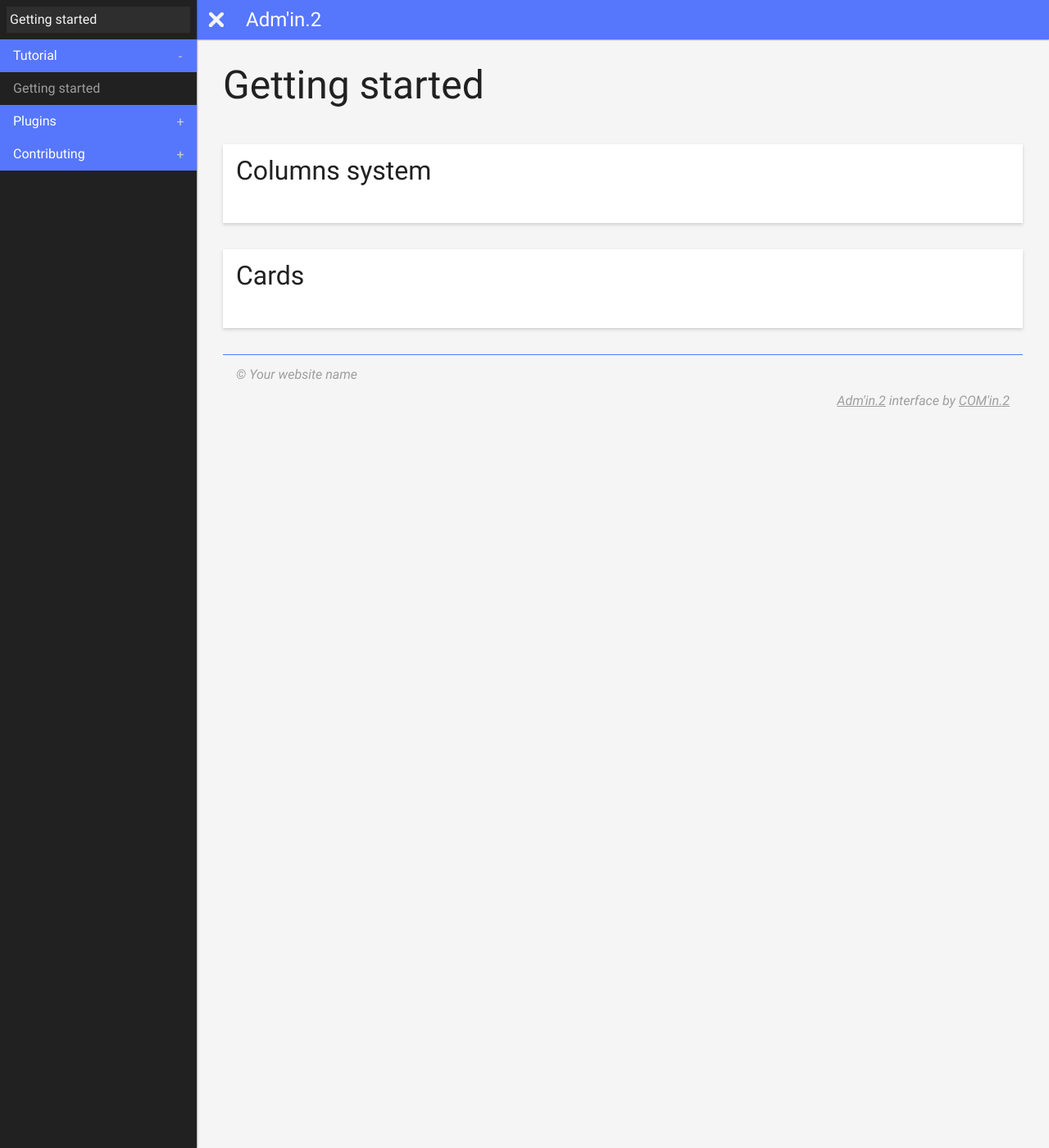
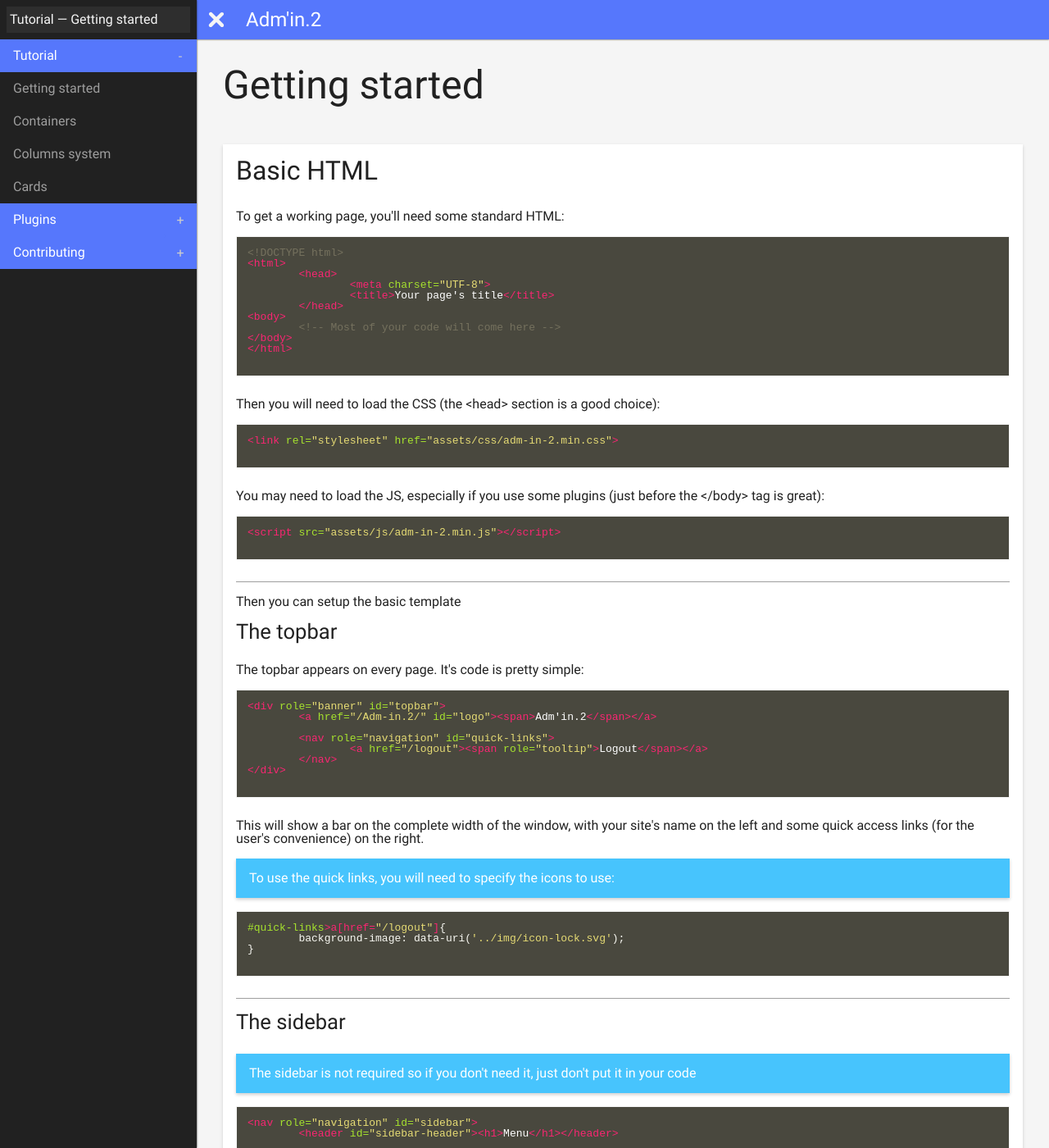
Before and after one commit to comin2/Adm-in.2, a Jekyll site: the page built from tutorial/index.html, in a window 1280 px wide and 1400 px high. Shown: the whole window at 82% size. Built offline with Jekyll 4.4.1, drawn with Linux system fonts in a browser that asks for light colours; some of the changed text lies outside the part shown.

Commit message:
First real pages

```diff
--- a/_includes/sidebar.html
+++ b/_includes/sidebar.html
@@ -13,7 +13,10 @@
 				<h2 class="menu-title"><a href="{{ site.baseurl }}/tutorial/">Tutorial</a></h2>
 				<ul role="menu" class="menu-content"{% unless page.url contains '/tutorial/' or page.url == '/index.html' %} hidden="true" aria-hidden="true"{% endunless %}>
 					<li role="menuitem" class="submenu">
-						<a href="{{ site.baseurl }}/tutorial/">Getting started</a>
+						<a href="{{ site.baseurl }}/tutorial/index.html">Getting started</a>
+						<a href="{{ site.baseurl }}/tutorial/containers.html">Containers</a>
+						<a href="{{ site.baseurl }}/tutorial/columns-system.html">Columns system</a>
+						<a href="{{ site.baseurl }}/tutorial/cards.html">Cards</a>
 					</li>
 				</ul>
 			</li>
--- a/_layouts/default.html
+++ b/_layouts/default.html
@@ -4,8 +4,9 @@
 	<meta charset="UTF-8">
 	<title>{{ site.name }}{% if page.title %} — {{ page.title }}{% endif %}</title>
 
-	<meta name="viewport" content="initial-scale=1, user-scalable=no" />
-	<link rel="stylesheet" media="screen" href="{{ site.baseurl }}/adm-in-2.min.css" />
+	<meta name="viewport" content="initial-scale=1, user-scalable=no">
+	<link rel="stylesheet" media="screen" href="{{ site.baseurl }}/assets/css/adm-in-2.min.css">
+	<link rel="stylesheet" media="screen" href="{{ site.baseurl }}/assets/css/pygments.css" async defer>
 </head>
 <body>
 	{% include topbar.html %}
@@ -14,7 +15,7 @@
 		{{ content }}
 		{% include footer.html %}
 	</main>
-	<script src="{{ site.baseurl }}/adm-in-2.min.js"></script>
+	<script src="{{ site.baseurl }}/assets/js/adm-in-2.min.js"></script>
 	<script async defer id="github-bjs" src="https://buttons.github.io/buttons.js"></script>
 </body>
 </html>
--- /dev/null
+++ b/assets/css/pygments.css
@@ -0,0 +1,59 @@
+.highlight>pre { background-color: #49483e; color: #fff; }
+.highlight .c { color: #75715e }
+.highlight .err { color: #960050; background-color: #1e0010 }
+.highlight .k { color: #66d9ef }
+.highlight .l { color: #ae81ff }
+.highlight .n { color: #f8f8f2 }
+.highlight .o { color: #f92672 }
+.highlight .p { color: #f8f8f2 }
+.highlight .cm { color: #75715e }
+.highlight .cp { color: #75715e }
+.highlight .c1 { color: #75715e }
+.highlight .cs { color: #75715e }
+.highlight .ge { font-style: italic }
+.highlight .gs { font-weight: bold }
+.highlight .kc { color: #66d9ef }
+.highlight .kd { color: #66d9ef }
+.highlight .kn { color: #f92672 }
+.highlight .kp { color: #66d9ef }
+.highlight .kr { color: #66d9ef }
+.highlight .kt { color: #66d9ef }
+.highlight .ld { color: #e6db74 }
+.highlight .m { color: #ae81ff }
+.highlight .s { color: #e6db74 }
+.highlight .na { color: #a6e22e }
+.highlight .nb { color: #f8f8f2 }
+.highlight .nc { color: #a6e22e }
+.highlight .no { color: #66d9ef }
+.highlight .nd { color: #a6e22e }
+.highlight .ni { color: #f8f8f2 }
+.highlight .ne { color: #a6e22e }
+.highlight .nf { color: #a6e22e }
+.highlight .nl { color: #f8f8f2 }
+.highlight .nn { color: #f8f8f2 }
+.highlight .nx { color: #a6e22e }
+.highlight .py { color: #f8f8f2 }
+.highlight .nt { color: #f92672 }
+.highlight .nv { color: #f8f8f2 }
+.highlight .ow { color: #f92672 }
+.highlight .w { color: #f8f8f2 }
+.highlight .mf { color: #ae81ff }
+.highlight .mh { color: #ae81ff }
+.highlight .mi { color: #ae81ff }
+.highlight .mo { color: #ae81ff }
+.highlight .sb { color: #e6db74 }
+.highlight .sc { color: #e6db74 }
+.highlight .sd { color: #e6db74 }
+.highlight .s2 { color: #e6db74 }
+.highlight .se { color: #ae81ff }
+.highlight .sh { color: #e6db74 }
+.highlight .si { color: #e6db74 }
+.highlight .sx { color: #e6db74 }
+.highlight .sr { color: #e6db74 }
+.highlight .s1 { color: #e6db74 }
+.highlight .ss { color: #e6db74 }
+.highlight .bp { color: #f8f8f2 }
+.highlight .vc { color: #f8f8f2 }
+.highlight .vg { color: #f8f8f2 }
+.highlight .vi { color: #f8f8f2 }
+.highlight .il { color: #ae81ff }
--- a/tutorial/index.html
+++ b/tutorial/index.html
@@ -1,24 +1,125 @@
 ---
 layout: default
-title: Getting started
+title: Tutorial — Getting started
 ---
 <h1>Getting started</h1>
 
 <div class="container">
 	<article class="card">
 		<header class="card-header">
-			<h2>Columns system</h2>
+			<h2>Basic HTML</h2>
 		</header>
 		<div class="card-content">
+			<p>To get a working page, you'll need some standard HTML:</p>
 
-		</div>
-	</article>
-	<article class="card">
-		<header class="card-header">
-			<h2>Cards</h2>
-		</header>
-		<div class="card-content">
+			{% highlight html %}
+<!DOCTYPE html>
+<html>
+	<head>
+		<meta charset="UTF-8">
+		<title>Your page's title</title>
+	</head>
+<body>
+	<!-- Most of your code will come here -->
+</body>
+</html>
+			{% endhighlight %}
 
+			<p>Then you will need to load the CSS (the <code>&lt;head&gt;</code> section is a good choice):</p>
+
+			{% highlight html %}
+<link rel="stylesheet" href="assets/css/adm-in-2.min.css">
+			{% endhighlight %}
+
+			<p>You may need to load the JS, especially if you use some plugins (just before the <code>&lt;/body&gt;</code> tag is great):</p>
+
+			{% highlight html %}
+<script src="assets/js/adm-in-2.min.js"></script>
+			{% endhighlight %}
+
+			<hr>
+
+			<p>Then you can setup the basic template</p>
+
+			<h3>The topbar</h3>
+
+			<p>The topbar appears on every page. It's code is pretty simple:</p>
+
+			{% highlight html %}
+<div role="banner" id="topbar">
+	<a href="{{ site.baseurl }}/" id="logo"><span>Adm'in.2</span></a>
+
+	<nav role="navigation" id="quick-links">
+		<a href="/logout"><span role="tooltip">Logout</span></a>
+	</nav>
+</div>
+			{% endhighlight %}
+
+			<p>This will show a bar on the complete width of the window, with your site's name on the left and some quick access links (for the user's convenience) on the right.</p>
+
+			<p class="alert-info">To use the quick links, you will need to specify the icons to use:</p>
+
+			{% highlight css %}
+#quick-links>a[href="/logout"]{
+	background-image: data-uri('../img/icon-lock.svg');
+}
+			{% endhighlight %}
+
+			<hr>
+
+			<h3>The sidebar</h3>
+
+			<p class="alert-info">The sidebar is not required so if you don't need it, just don't put it in your code</p>
+
+			{% highlight html %}
+<nav role="navigation" id="sidebar">
+	<header id="sidebar-header"><h1>Menu</h1></header>
+
+	<ul role="menu" aria-labelledby="sidebar-header" id="sidebar-content">
+		<li class="widget widget-search">
+			<h2 class="widget-title">Search</h2>
+			<form action="/search" method="get" class="widget-content" id="sidebar-search-form">
+				<input type="search" name="q" value="" placeholder="Search" id="sidebar-search-input">
+			</form>
+		</li>
+		<li role="menuitem" class="menu">
+			<h2 class="menu-title"><a href="#0">Menu title</a></h2>
+			<ul role="menu" class="menu-content">
+				<li role="menuitem" class="submenu"><a href="#0">Item 2</a></li>
+				<li role="menuitem" class="submenu"><a href="#0">Item 2</a></li>
+			</ul>
+		</li>
+	</ul>
+</nav>
+			{% endhighlight %}
+
+			<p>if you want to hide the content of a menu, simply use the following HTML code:</p>
+
+			{% highlight html %}
+			<ul role="menu" class="menu-content" hidden="true" aria-hidden="true">
+			{% endhighlight %}
+
+			<p class="alert-info">As you can see, there is a built-in search form. If don't want it, you can simply remove the HTML. Your sidebar may not look as pretty, but it won't break anything.</p>
+
+			<hr>
+
+			<h3>The main content</h3>
+
+			<p>To put your page's content in one place, it's pretty simple:</p>
+
+			{% highlight html %}
+<main id="main" role="main">
+	<!-- Your content goes here -->
+</main>
+			{% endhighlight %}
 		</div>
 	</article>
 </div>
+
+<div class="container row">
+	<div class="card">
+		<p class="card-content pagination-block">
+			<a href="{{ site.baseurl }}/tutorial/containers.html" rel="next" class="button-xl">Containers →</a>
+		</p>
+	</div>
+</div>
```
Also changed, not shown: tutorial/cards.html (added, +37 -0 lines), tutorial/columns-system.html (added, +90 -0 lines), tutorial/containers.html (added, +65 -0 lines), assets/css/adm-in-2.min.css (renamed from adm-in-2.min.css), assets/js/adm-in-2.min.js (renamed from adm-in-2.min.js).
